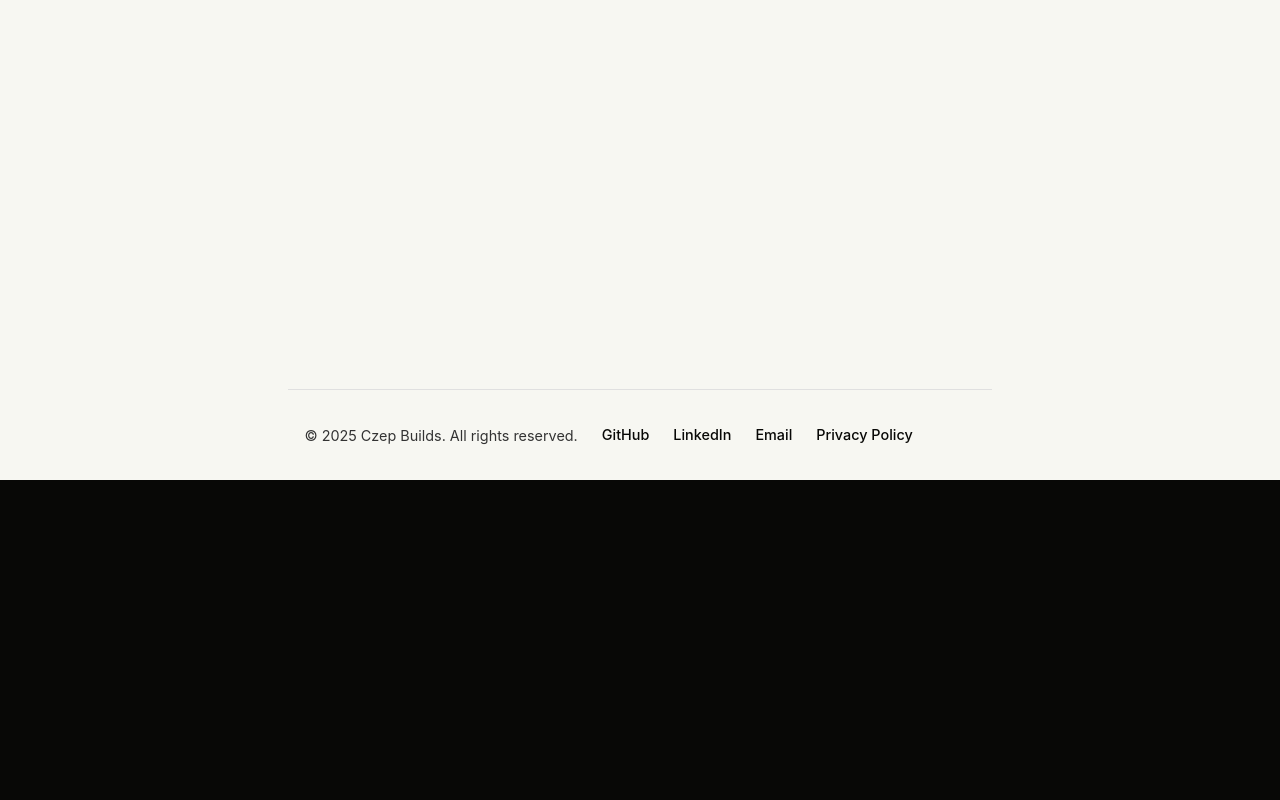
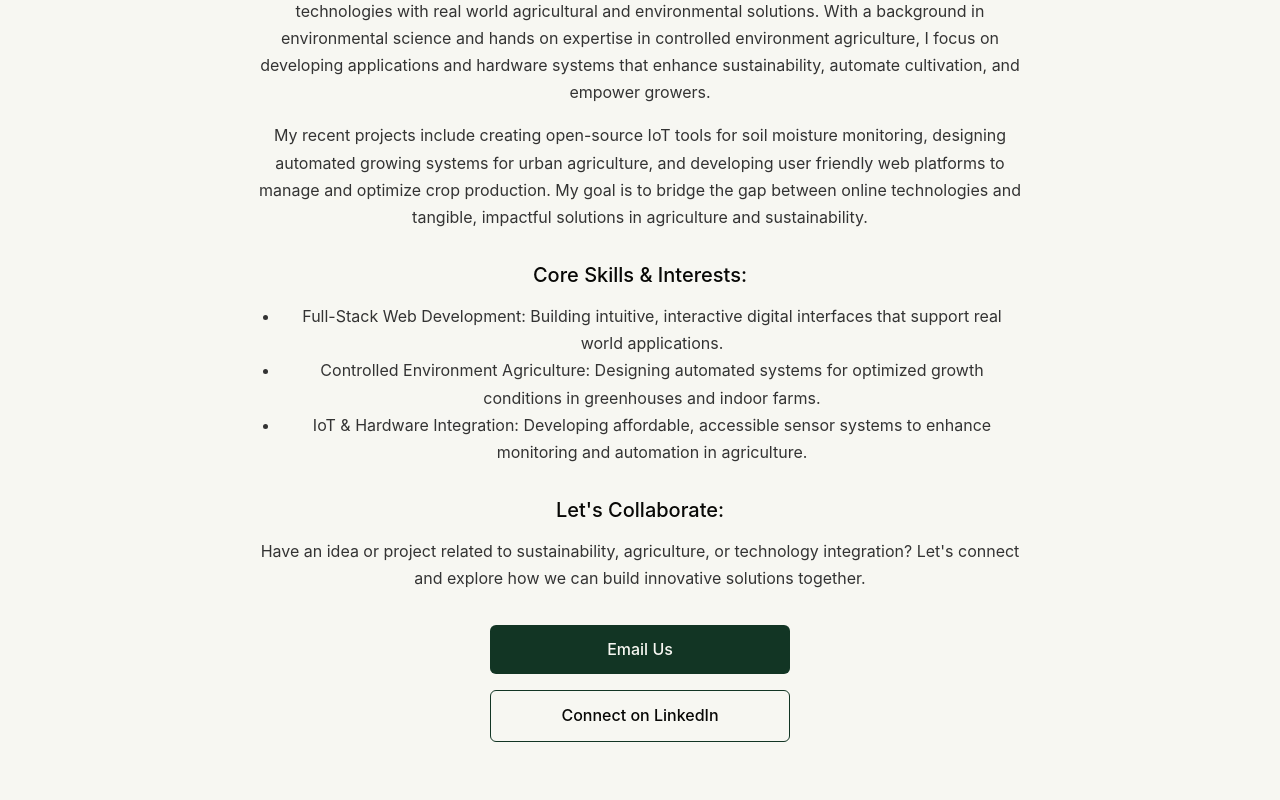
Before and after one commit to alectime/czepbuilds, a React (Vite) app in the folder frontend/: page /about in a window 1280 px wide. Shown: the part 320-1120 px from the top of the page. Before the commit the page ends 800 px from the top, so only its background shows below. Built offline with nearby package versions, Linux system fonts and the light colour scheme.

Commit message:
Add dedicated About page

```diff
--- a/frontend/src/App.tsx
+++ b/frontend/src/App.tsx
@@ -10,6 +10,7 @@ import { VPDCalculatorPage } from './features/vpd-calculator';
 import HoyaDesigns from './pages/HoyaDesigns';
 import ParallaxHomePage from './components/ParallaxHomePage';
 import Projects from './pages/Projects';
+import About from './pages/About';
 
 function App() {
   return (
@@ -26,6 +27,7 @@ function App() {
             <Route path="/projects/cea-builds" element={<CEABuilds />} />
             <Route path="/projects/vpd-calculator" element={<VPDCalculatorPage />} />
             <Route path="/projects/hoya-designs" element={<HoyaDesigns />} />
+            <Route path="/about" element={<About />} />
           </Routes>
         </main>
         <Footer />
--- a/frontend/src/components/Header.tsx
+++ b/frontend/src/components/Header.tsx
@@ -54,7 +54,7 @@ const Header = () => {
             <li><Link to="/" onClick={() => setIsMenuOpen(false)}>Home</Link></li>
             <li><Link to="/projects" onClick={() => setIsMenuOpen(false)}>Projects</Link></li>
             <li><Link to="/media" onClick={() => setIsMenuOpen(false)}>Media</Link></li>
-            <li><a href="#about" onClick={() => setIsMenuOpen(false)}>About</a></li>
+            <li><Link to="/about" onClick={() => setIsMenuOpen(false)}>About</Link></li>
             <li><a href="#contact" onClick={() => setIsMenuOpen(false)}>Contact</a></li>
           </ul>
         </nav>
--- /dev/null
+++ b/frontend/src/pages/About.tsx
@@ -0,0 +1,149 @@
+import { useEffect } from 'react';
+import '../styles/About.css';
+
+const About = () => {
+  useEffect(() => {
+    // Reveal animations on scroll
+    const observerOptions = {
+      root: null,
+      rootMargin: '0px',
+      threshold: 0.1,
+    };
+
+    const observer = new IntersectionObserver((entries) => {
+      entries.forEach(entry => {
+        if (entry.isIntersecting) {
+          entry.target.classList.add('animate-slide-up');
+          entry.target.classList.remove('opacity-0');
+          observer.unobserve(entry.target);
+        }
+      });
+    }, observerOptions);
+
+    const elements = document.querySelectorAll('.reveal');
+    elements.forEach(el => observer.observe(el));
+
+    return () => elements.forEach(el => observer.unobserve(el));
+  }, []);
+
+  return (
+    <div style={{ minHeight: '100vh', backgroundColor: 'var(--bg-color, #f7f7f2)', transition: 'background-color 0.3s ease' }}>
+      <main style={{ paddingTop: '7rem', paddingBottom: '4rem' }}>
+        {/* About Section */}
+        <section style={{ maxWidth: '1200px', margin: '0 auto', padding: '0 1rem' }}>
+          <div className="opacity-0 reveal" style={{ maxWidth: '768px', margin: '0 auto' }}>
+            <h1 style={{
+              fontSize: '2rem',
+              fontWeight: 500,
+              marginBottom: '1.5rem',
+              color: 'var(--text-color, #080806)',
+              transition: 'color 0.3s ease'
+            }}>
+              About Me
+            </h1>
+            <p style={{
+              color: 'var(--text-muted, #333333)',
+              lineHeight: 1.7,
+              marginBottom: '1rem',
+              transition: 'color 0.3s ease'
+            }}>
+              I'm Alec Czepiel, a full stack developer and systems innovator passionate about integrating digital technologies with real world agricultural and environmental solutions. With a background in environmental science and hands on expertise in controlled environment agriculture, I focus on developing applications and hardware systems that enhance sustainability, automate cultivation, and empower growers.
+            </p>
+            <p style={{
+              color: 'var(--text-muted, #333333)',
+              lineHeight: 1.7,
+              marginBottom: '1rem',
+              transition: 'color 0.3s ease'
+            }}>
+              My recent projects include creating open-source IoT tools for soil moisture monitoring, designing automated growing systems for urban agriculture, and developing user friendly web platforms to manage and optimize crop production. My goal is to bridge the gap between online technologies and tangible, impactful solutions in agriculture and sustainability.
+            </p>
+            <h3 style={{
+              fontSize: '1.25rem',
+              fontWeight: 500,
+              marginTop: '2rem',
+              marginBottom: '1rem',
+              color: 'var(--text-color, #080806)',
+              transition: 'color 0.3s ease'
+            }}>
+              Core Skills & Interests:
+            </h3>
+            <ul style={{
+              color: 'var(--text-muted, #333333)',
+              lineHeight: 1.7,
+              marginBottom: '1rem',
+              paddingLeft: '1.5rem',
+              listStyle: 'disc',
+              transition: 'color 0.3s ease'
+            }}>
+              <li>Full-Stack Web Development: Building intuitive, interactive digital interfaces that support real world applications.</li>
+              <li>Controlled Environment Agriculture: Designing automated systems for optimized growth conditions in greenhouses and indoor farms.</li>
+              <li>IoT & Hardware Integration: Developing affordable, accessible sensor systems to enhance monitoring and automation in agriculture.</li>
+            </ul>
+            <h3 style={{
+              fontSize: '1.25rem',
+              fontWeight: 500,
+              marginTop: '2rem',
+              marginBottom: '1rem',
+              color: 'var(--text-color, #080806)',
+              transition: 'color 0.3s ease'
+            }}>
+              Let's Collaborate:
+            </h3>
+            <p style={{
+              color: 'var(--text-muted, #333333)',
+              lineHeight: 1.7,
+              transition: 'color 0.3s ease'
+            }}>
+              Have an idea or project related to sustainability, agriculture, or technology integration? Let's connect and explore how we can build innovative solutions together.
+            </p>
+            <div style={{
+              display: 'flex',
+              flexDirection: 'column',
+              gap: '1rem',
+              alignItems: 'center',
+              marginTop: '2rem'
+            }}>
+              <a
+                href="mailto:contact@czepbuilds.com"
+                style={{
+                  padding: '0.75rem 1.5rem',
+                  backgroundColor: '#123524',
+                  color: '#f7f7f2',
+                  borderRadius: '0.375rem',
+                  transition: 'background-color 0.3s, color 0.3s',
+                  textDecoration: 'none',
+                  textAlign: 'center',
+                  width: '100%',
+                  maxWidth: '300px',
+                }}
+              >
+                Email Us
+              </a>
+              <a
+                href="https://www.linkedin.com/in/alec-czepiel"
+                target="_blank"
+                rel="noopener noreferrer"
+                style={{
+                  padding: '0.75rem 1.5rem',
+                  backgroundColor: 'transparent',
+                  color: 'var(--text-color, #123524)',
+                  border: '1px solid #123524',
+                  borderRadius: '0.375rem',
+                  transition: 'background-color 0.3s, color 0.3s, border-color 0.3s',
+                  textDecoration: 'none',
+                  textAlign: 'center',
+                  width: '100%',
+                  maxWidth: '300px',
+                }}
+              >
+                Connect on LinkedIn
+              </a>
+            </div>
+          </div>
+        </section>
+      </main>
+    </div>
+  );
+};
+
+export default About;
--- /dev/null
+++ b/frontend/src/styles/About.css
@@ -0,0 +1,20 @@
+/* About page specific styles */
+
+.animate-slide-up {
+  animation: slideUp 0.8s ease forwards;
+}
+
+@keyframes slideUp {
+  0% {
+    opacity: 0;
+    transform: translateY(30px);
+  }
+  100% {
+    opacity: 1;
+    transform: translateY(0);
+  }
+}
+
+.reveal {
+  transition: all 0.8s ease;
+}
```
